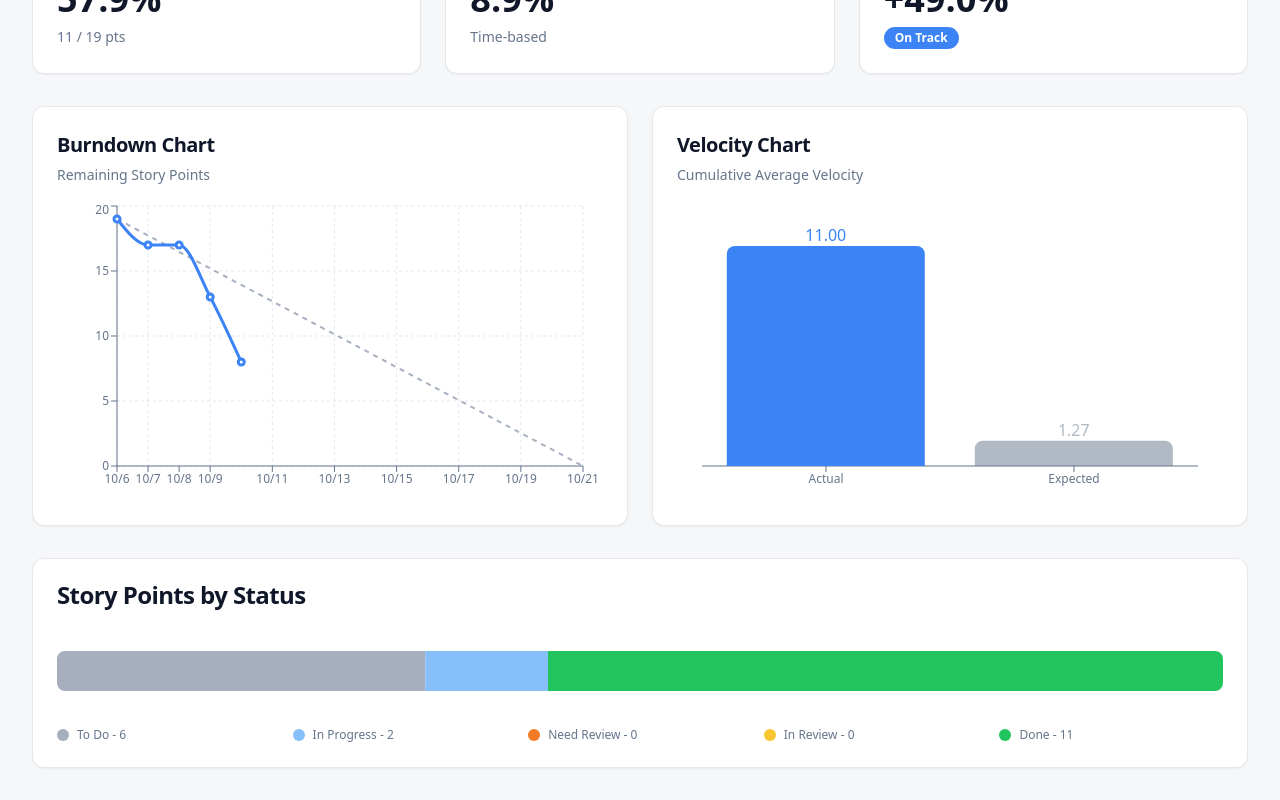
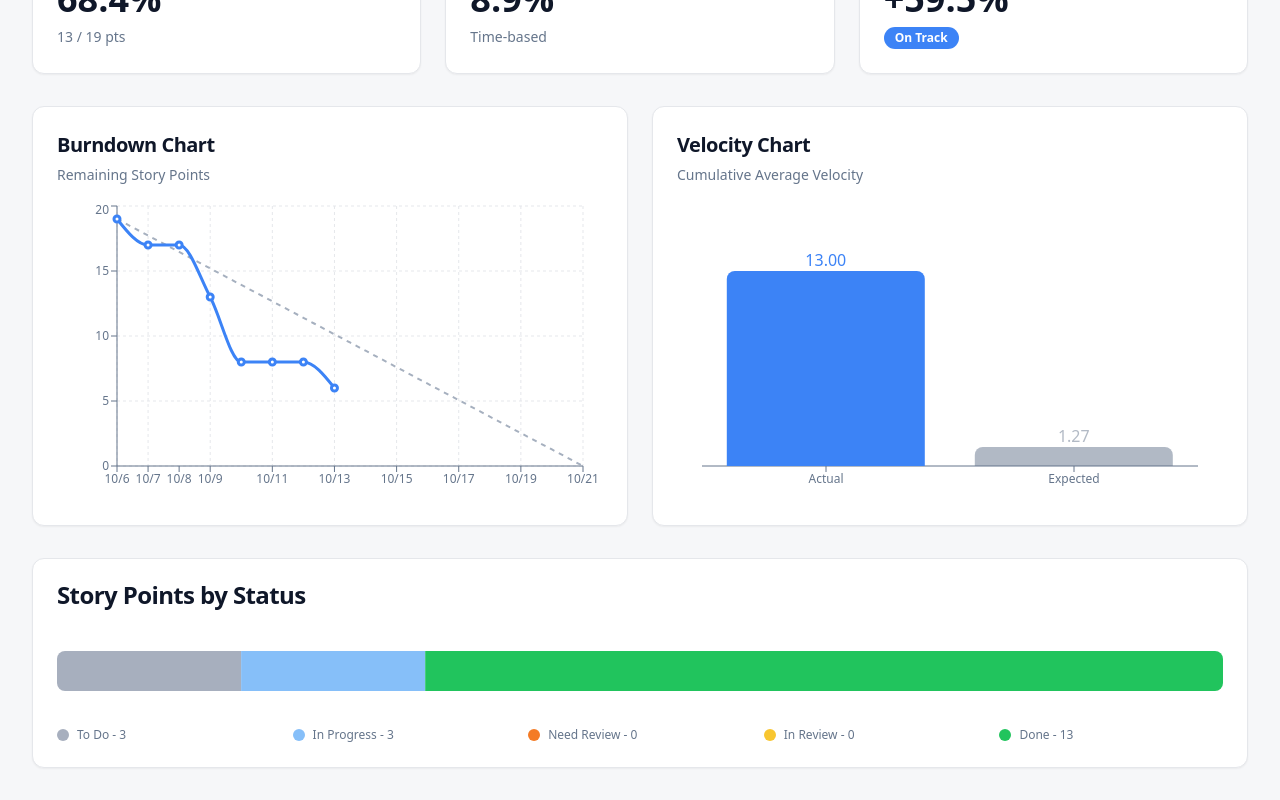
Before and after one commit to rizqyep/ebpim-workreport, a React (Vite) app: page / in a window 1280 px wide. Shown: the part 210-1010 px from the top of the page. Built offline with nearby package versions, Linux system fonts and the light colour scheme; the HTML template or start-up script is replaced by a standard one.

Commit message:
feat: update progress 13/10

```diff
--- a/src/config.ts
+++ b/src/config.ts
@@ -2,12 +2,12 @@ export const PHASE_START_DATE = "Oct 6 2025";
 export const PHASE_END_DATE = "Oct 21 2025";
 
 export const TOTAL_STORY_POINT = 19;
-export const TOTAL_STORY_COMPLETED = 11;
+export const TOTAL_STORY_COMPLETED = 13;
 
 export const STORY_POINTS_BY_STATUS = [
-  { status: "To Do", points: 6 },
-  { status: "In Progress", points: 2 },
+  { status: "To Do", points: 3 },
+  { status: "In Progress", points: 3 },
   { status: "Need Review", points: 0 },
   { status: "In Review", points: 0 },
-  { status: "Done", points: 11 },
+  { status: "Done", points: 13 },
 ];
--- a/src/data/burndown.ts
+++ b/src/data/burndown.ts
@@ -6,9 +6,9 @@ export const ACTUAL_BURNDOWN: ActualPoint[] = [
   { date: "10/8/2025", storyPoints: 17 },
   { date: "10/9/2025", storyPoints: 13 },
   { date: "10/10/2025", storyPoints: 8 },
-  { date: "10/11/2025", storyPoints: null },
-  { date: "10/12/2025", storyPoints: null },
-  { date: "10/13/2025", storyPoints: null },
+  { date: "10/11/2025", storyPoints: 8 },
+  { date: "10/12/2025", storyPoints: 8 },
+  { date: "10/13/2025", storyPoints: 6 },
   { date: "10/14/2025", storyPoints: null },
   { date: "10/15/2025", storyPoints: null },
   { date: "10/16/2025", storyPoints: null },
```
